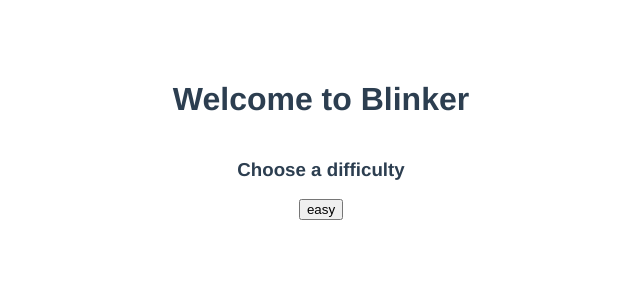
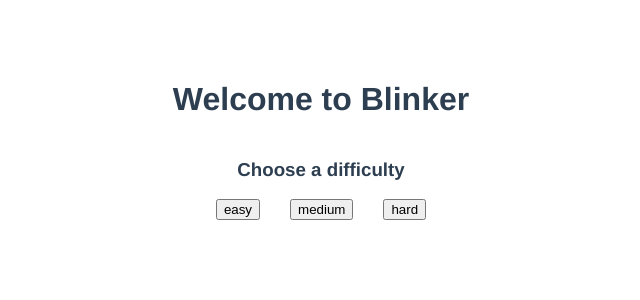
Before and after one commit to davestaab/blinker, a Vue app: page / in a window 1280 px wide. Shown: the top 300 px of the page, without its empty margins (319-959 px from the left). Built offline with nearby package versions, Linux system fonts and the light colour scheme.

Commit message:
add medium/hard difficulty and trigger deploy

```diff
--- a/src/components/BlinkerMain.vue
+++ b/src/components/BlinkerMain.vue
@@ -4,8 +4,8 @@
     <h3 v-show="!gameInProgress">Choose a difficulty</h3>
     <div class="blinker-main__button-row" v-show="!gameInProgress">
       <button @click="setDifficulty('easy')" class="blinker-main__button">easy</button>
-      <!--      <button @click="setDifficulty('medium')" class="blinker-main__button">medium</button>-->
-      <!--      <button @click="setDifficulty('hard')" class="blinker-main__button">hard</button>-->
+      <button @click="setDifficulty('medium')" class="blinker-main__button">medium</button>
+      <button @click="setDifficulty('hard')" class="blinker-main__button">hard</button>
     </div>
     <div v-show="!gameInProgress && counter">
       <h3>difficulty: {{ difficulty }}</h3>
```
